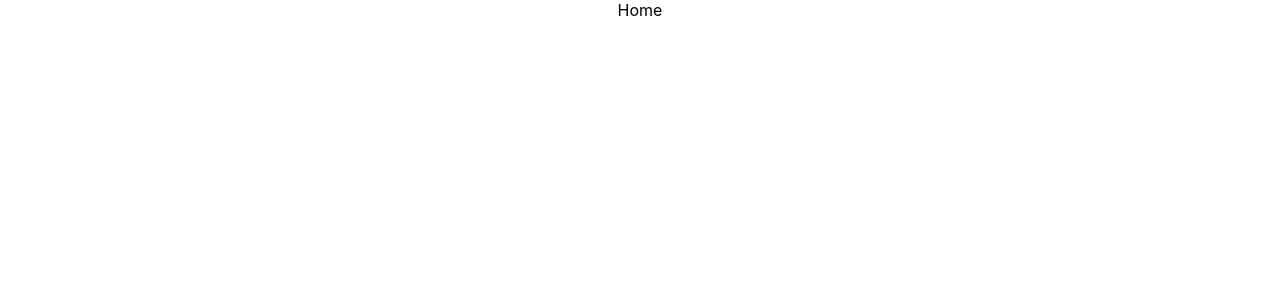
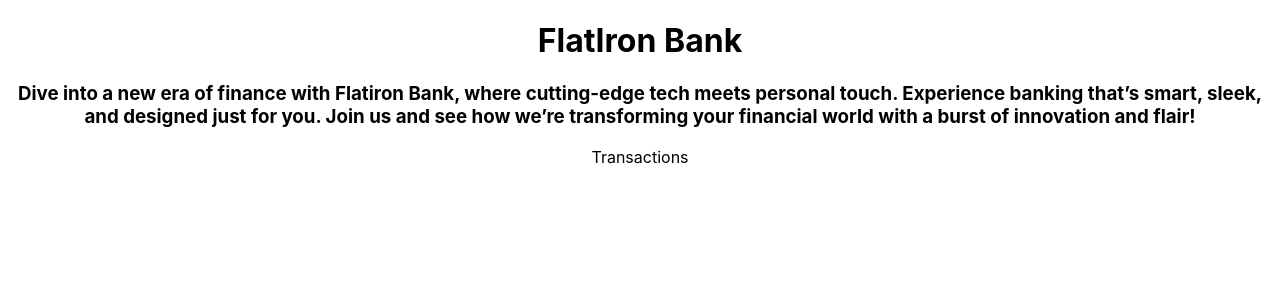
Before and after one commit to Nathan-Mwai/Bank-of-flatiron, a React (Create React App) app in the folder bank/: page / in a window 1280 px wide. Shown: the top 300 px of the page. Built offline with nearby package versions, Linux system fonts and the light colour scheme.

Commit message:
planning

```diff
--- a/bank/src/App.js
+++ b/bank/src/App.js
@@ -3,12 +3,16 @@ import './App.css';
 import NavBar from './components/NavBar';
 import Home from './components/Home';
 import { Route, Routes } from 'react-router-dom';
+import Transactions from './components/Transactions';
+import AddTrans from './components/AddTrans';
 
 function App() {
   return (
     <div className="App">
       <NavBar />
       <Home />
+      <Transactions />
+      <AddTrans/>
       {/* <Routes>
       <Route></Route>
       </Routes> */}
--- /dev/null
+++ b/bank/src/components/AddTrans.jsx
@@ -0,0 +1,12 @@
+import React from 'react'
+
+const AddTrans = () => {
+  return (
+    <div>
+        {/* When someone wants to add a transaction they should do it from here */}
+        {/* If I have time I should be able to add an update button  */}
+    </div>
+  )
+}
+
+export default AddTrans
--- a/bank/src/components/Home.jsx
+++ b/bank/src/components/Home.jsx
@@ -1,9 +1,19 @@
-import React from 'react'
+import React from "react";
 
 const Home = () => {
   return (
-    <div>Home</div>
-  )
-}
+    <>
+      <h3>
+        Dive into a new era of finance with Flatiron Bank, where cutting-edge
+        tech meets personal touch. Experience banking that’s smart, sleek, and
+        designed just for you. Join us and see how we’re transforming your
+        financial world with a burst of innovation and flair!
+      </h3>
+      <>
+      {/* One should see transactions and there should be an input where someone can see button to search for transaction */}
+      </>
+    </>
+  );
+};
 
-export default Home
+export default Home;
--- a/bank/src/components/NavBar.jsx
+++ b/bank/src/components/NavBar.jsx
@@ -4,12 +4,15 @@ import { NavLink } from "react-router-dom";
 const NavBar = () => {
   return (
     <>
+    <header>
+        <h1 id="header">FlatIron Bank</h1>
       <>
         {/* <NavLink to="/">Home</NavLink> */}
       </>
       <>
       {/* <NavLink to="/transaction">Make Transaction</NavLink> */}
       </>
+      </header>
     </>
   );
 };
```
